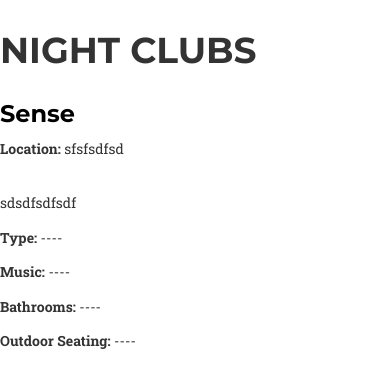
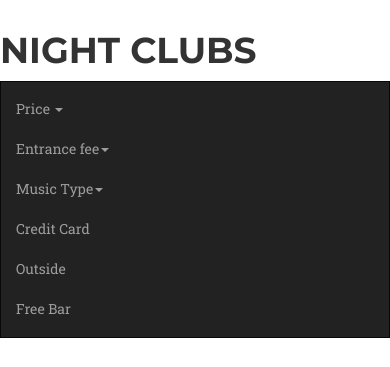
Before and after one commit to alexherce/Proyecto-BD, a Django app: page /app/clubs/ in a window 390 px wide. Shown: the part 400-767 px from the top of the page. Run offline with Django 3.2, Linux system fonts and the light colour scheme; data comes from the database, SQL or seed files in the repository; both versions use the stored data as it was after the commit; data that the repository does not hold is empty; some libraries are stand-ins or nearby versions; some web fonts are replaced.

Commit message:
Añadido barra para filtrar lugares y vistas/url correspondientes.

```diff
--- a/core/urls.py
+++ b/core/urls.py
@@ -51,6 +51,12 @@
  url(r'app/clubs/$', coreviews.LocationClubListView.as_view(), name='clu_page'),
  url(r'app/clubs/detail/(?P<pk>\d+)/$', coreviews.LocationClubDetailView.as_view(), name='locationclub_list'),
  url(r'app/clubs/search/$', coreviews.SearchClubListView.as_view()),
+ url(r'app/clubs/search/price/$', coreviews.SearchClubPrice.as_view()),
+ url(r'app/clubs/search/fee/$', coreviews.SearchClubFee.as_view()),
+ url(r'app/clubs/search/type/$', coreviews.SearchClubType.as_view()),
+ url(r'app/clubs/search/creditcard/$', coreviews.SearchClubCreditCard.as_view()),
+ url(r'app/clubs/search/outside/$', coreviews.SearchClubOutside.as_view()),
+ url(r'app/clubs/search/freebar/$', coreviews.SearchClubFreeBar.as_view()),
  url(r'app/clubs/create/$', login_required(coreviews.LocationClubCreateView.as_view())),
  url(r'app/clubs/(?P<pk>\d+)/update/$', login_required(coreviews.LocationClubUpdateView.as_view()), name='locationclub_update'),
  url(r'app/clubs/(?P<pk>\d+)/review/create/$', login_required(coreviews.ReviewClubCreateView.as_view()), name='reviewclub_create'),
--- a/core/views.py
+++ b/core/views.py
@@ -219,6 +219,36 @@
     	incoming_query_string = self.request.GET.get('query', '')
     	return coremodels.LocationClub.objects.filter(title__icontains=incoming_query_string)
 
+class SearchClubPrice(LocationClubListView):
+    def get_queryset(self):
+    	incoming_query_string = self.request.GET.get('query', '')
+    	return coremodels.LocationClub.objects.filter(price=incoming_query_string)
+
+class SearchClubFee(LocationClubListView):
+    def get_queryset(self):
+    	incoming_query_string = self.request.GET.get('query', '')
+    	return coremodels.LocationClub.objects.filter(entrance_fee=incoming_query_string)
+
+class SearchClubType(LocationClubListView):
+    def get_queryset(self):
+    	incoming_query_string = self.request.GET.get('query', '')
+    	return coremodels.LocationClub.objects.filter(club=incoming_query_string)
+
+class SearchClubCreditCard(LocationClubListView):
+    def get_queryset(self):
+    	incoming_query_string = self.request.GET.get('query', '')
+    	return coremodels.LocationClub.objects.filter(credit_card=incoming_query_string)
+
+class SearchClubOutside(LocationClubListView):
+    def get_queryset(self):
+    	incoming_query_string = self.request.GET.get('query', '')
+    	return coremodels.LocationClub.objects.filter(outdoor=incoming_query_string)
+
+class SearchClubFreeBar(LocationClubListView):
+    def get_queryset(self):
+    	incoming_query_string = self.request.GET.get('query', '')
+    	return coremodels.LocationClub.objects.filter(free_bar=incoming_query_string)
+
 class LocationClubDetailView(DetailView):
 	model = coremodels.LocationClub
 	template_name = 'club/detail.html'
--- a/templates/club/list.html
+++ b/templates/club/list.html
@@ -14,7 +14,53 @@
 <div class="row main-content">
 	<div class = "col-md-2"></div>
 	<div class = "col-md-8">
-			<h1>Night Clubs</h1>
+		<div class='row'>
+			<div class = "col-md-4">
+				<h1>Night Clubs</h1>
+			</div>
+			<div class = "col-md-8">
+			<nav class="navbar navbar-inverse">
+  				<div class="container-fluid">
+   			 <div>
+      		<ul class="nav navbar-nav">
+        		<li class="dropdown"><a class="dropdown-toggle" data-toggle="dropdown" href="#">Price <span class="caret"></span></a>
+          			<ul class="dropdown-menu">
+            		<li><a href="/app/clubs/search/price/?query=1">$</a></li>
+            		<li><a href="/app/clubs/search/price/?query=2">$$</a></li>
+            		<li><a href="/app/clubs/search/price/?query=3">$$$</a></li>
+          			</ul>
+        		</li>
+        		<li class="dropdown"><a class="dropdown-toggle" data-toggle="dropdown" href="#">Entrance fee<span class="caret"></span></a>
+          			<ul class="dropdown-menu">
+            		<li><a href="/app/clubs/search/fee/?query=1">$1-%50</a></li>
+            		<li><a href="/app/clubs/search/fee/?query=2">$50-$100</a></li>
+            		<li><a href="/app/clubs/search/fee/?query=3">$100-$200</a></li>
+            		<li><a href="/app/clubs/search/fee/?query=4">$200-$300</a></li>
+            		<li><a href="/app/clubs/search/fee/?query=5">$300-$400</a></li>
+            		<li><a href="/app/clubs/search/fee/?query=6">$400-$500</a></li>
+            		<li><a href="/app/clubs/search/fee/?query=7">$500+</a></li>
+          			</ul>
+        		</li>
+        		<li class="dropdown"><a class="dropdown-toggle" data-toggle="dropdown" href="#">Music Type<span class="caret"></span></a>
+          			<ul class="dropdown-menu">
+            		<li><a href="/app/clubs/search/type/?query=1">Dance/Electronic</a></li>
+            		<li><a href="/app/clubs/search/type/?query=2">Karaoke</a></li>
+            		<li><a href="/app/clubs/search/type/?query=3">60s-70s-80s</a></li>
+            		<li><a href="/app/clubs/search/type/?query=4">Reggaeton</a></li>
+            		<li><a href="/app/clubs/search/type/?query=5">Salsa</a></li>
+            		<li><a href="/app/clubs/search/type/?query=6">Other</a></li>
+          			</ul>
+        		</li>
+        		<li><a href="/app/clubs/search/creditcard/?query=1">Credit Card</a></li>
+        		<li><a href="/app/clubs/search/outside/?query=1">Outside</a></li>
+        		<li><a href="/app/clubs/search/freebar/?query=1">Free Bar</a></li>
+      		</ul>
+    		</div>
+  			</div>
+			</nav>
+			</div>
+		</div>
+
 	{% for location in object_list %}
 		<div class='row'>
 			<div class="col-md-8">
```
Also changed, not shown: project_db/db.sqlite3.
